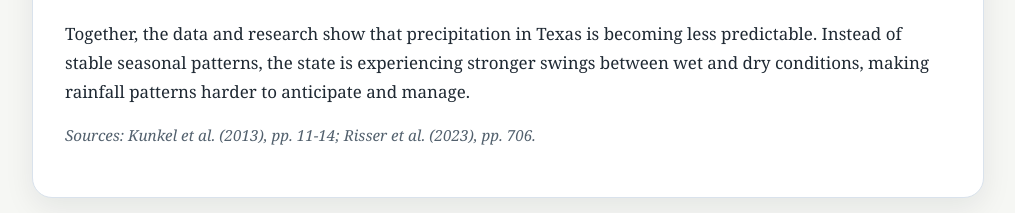
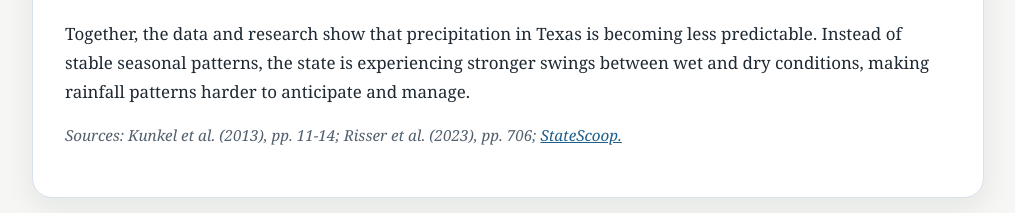
Before and after one commit to miakelso/Climate-Change-Capstone, a website: page changing-rainfall.html in a window 1280 px wide. Shown: the part 6720-6933 px from the top of the page, without its empty margins (132-1147 px from the left). Drawn offline with Linux system fonts and the light colour scheme.

Commit message:
Update changing-rainfall.html

```diff
--- a/changing-rainfall.html
+++ b/changing-rainfall.html
@@ -739,7 +739,10 @@
         Together, the data and research show that precipitation in Texas is becoming less predictable. Instead of stable seasonal patterns, the state is experiencing stronger swings between wet and dry conditions, making rainfall patterns harder to anticipate and manage.
       </p>
       <p class="source-note">
-      Sources: Kunkel et al. (2013), pp. 11-14; Risser et al. (2023), pp. 706.
+      Sources: Kunkel et al. (2013), pp. 11-14; Risser et al. (2023), pp. 706; <a href="https://statescoop.com/devastating-floods-central-texas-warning-systems-nws/"
+      target="_blank" rel="noopener noreferrer">
+      StateScoop.
+      </a>
       </p>
     </section>
 
```
